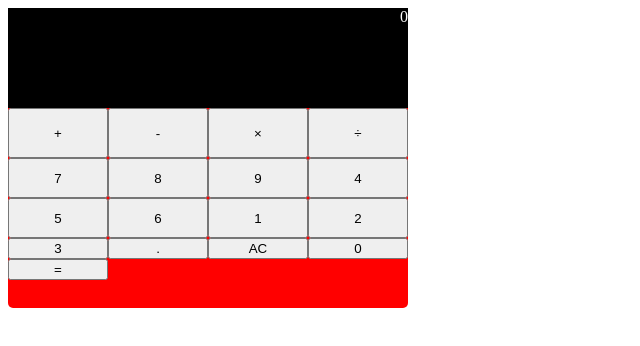
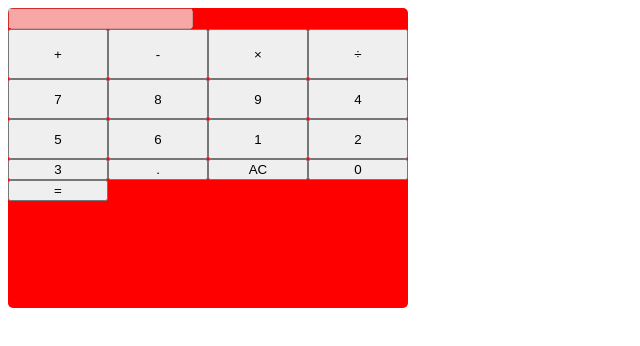
Before and after one commit to MaiCodes-exe/calculator, a website: page index.html in a window 1280 px wide. Shown: the whole page, without its empty margins (0-640 px from the left). Drawn offline with Linux system fonts and the light colour scheme.

Commit message:
adding new tags for display

```diff
--- a/index.html
+++ b/index.html
@@ -9,8 +9,8 @@
 </head>
 <body>
     <div class="box">
-    <div class='calculator'>0</div>
-    <div class='calculator__keys'>
+        <input type="text" id="display" disabled>
+        <div class='calculator__keys'>
             <button class="key--operator" data-action="add">+</button>
             <button class="key--operator" data-action="subtract">-</button>
             <button class="key--operator" data-action="multiply">&times;</button>
```
